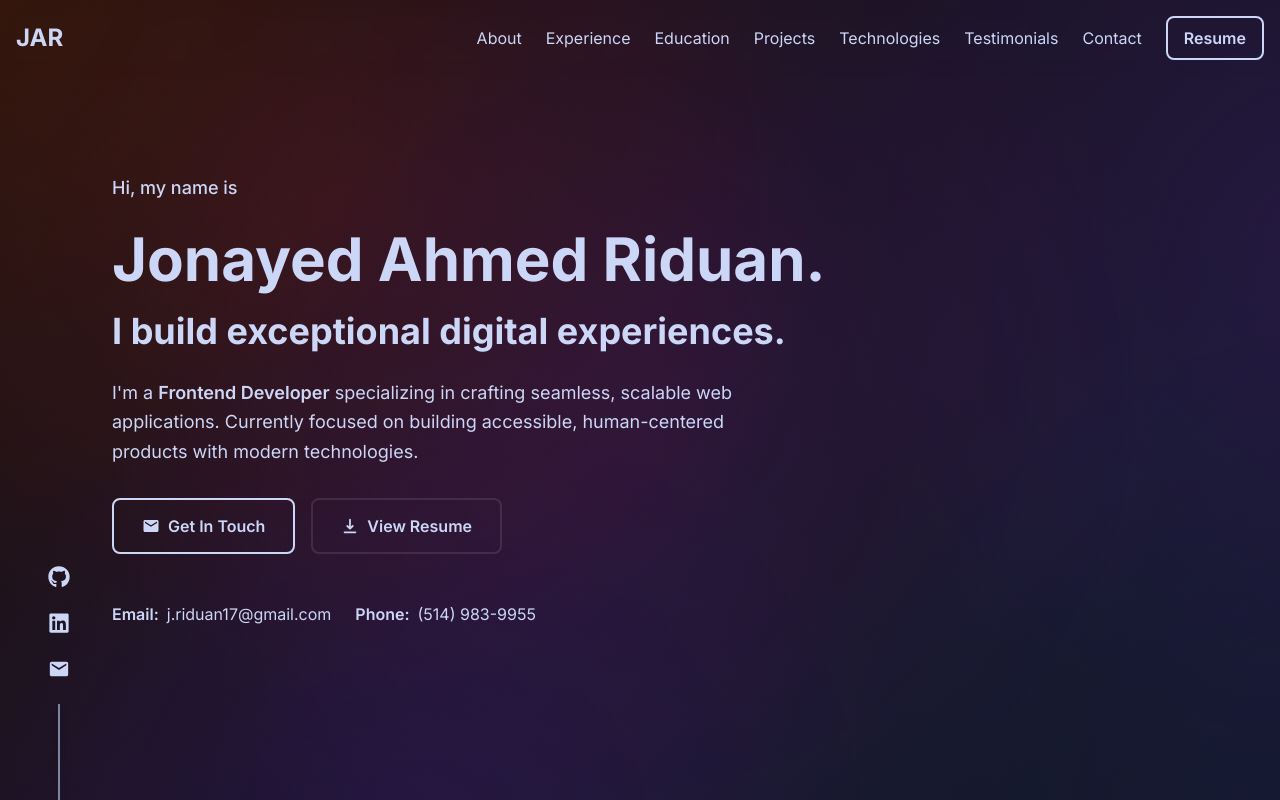
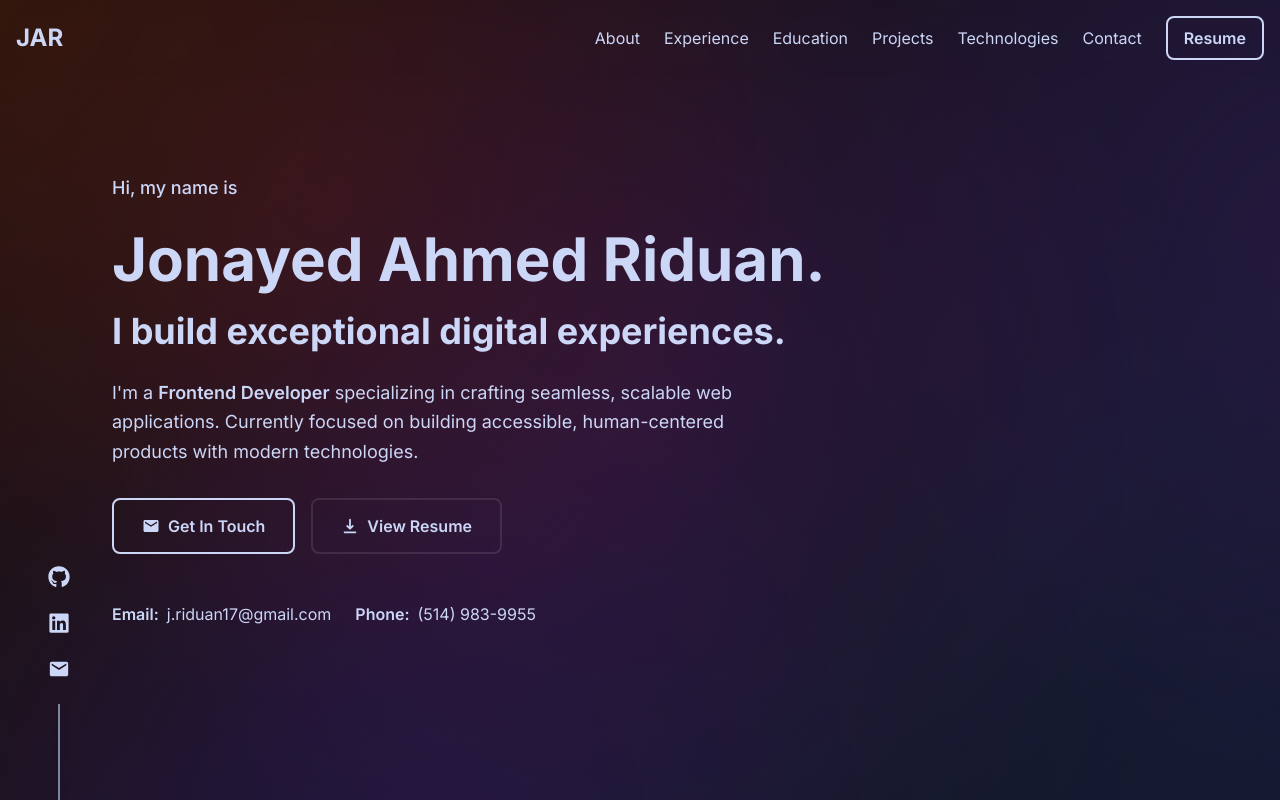
Before and after one commit to JonayedAhmed/my-portfolio, a Next.js app: page / in a window 1280 px wide. Shown: the top 800 px of the page. Built offline with nearby package versions, Linux system fonts and the light colour scheme.

Commit message:
updaetd the scrolling and routing for mobile navbar

```diff
--- a/src/app/components/Navbar.js
+++ b/src/app/components/Navbar.js
@@ -1,45 +1,68 @@
 "use client";
 import React, { useState, useEffect } from 'react';
-import Link from 'next/link';
 import { motion, AnimatePresence } from 'framer-motion';
-import { usePathname } from 'next/navigation';
+import { usePathname, useRouter } from 'next/navigation';
 import { HiMenu, HiX } from 'react-icons/hi';
 
 const navLinks = [
-    { name: 'About', href: '#about' },
-    { name: 'Experience', href: '#experience' },
-    { name: 'Education', href: '#education' },
-    { name: 'Projects', href: '#projects' },
-    { name: 'Technologies', href: '#technologies' },
-    { name: 'Testimonials', href: '#testimonials' },
-    { name: 'Contact', href: '#contact' },
+    { name: 'About', href: 'about' },
+    { name: 'Experience', href: 'experience' },
+    { name: 'Education', href: 'education' },
+    { name: 'Projects', href: 'projects' },
+    { name: 'Technologies', href: 'technologies' },
+    // { name: 'Testimonials', href: 'testimonials' },
+    { name: 'Contact', href: 'contact' },
 ];
 
-// Navbar: Smooth-scroll on home; deep-links (/#section) from other routes (e.g., /resume).
+// Navbar: Smooth-scroll on home; navigates to home + scrolls from other routes.
 const Navbar = () => {
     const [isScrolled, setIsScrolled] = useState(false);
     const [isMobileMenuOpen, setIsMobileMenuOpen] = useState(false);
     const pathname = usePathname();
+    const router = useRouter();
 
     useEffect(() => {
         const handleScroll = () => {
             setIsScrolled(window.scrollY > 50);
         };
         window.addEventListener('scroll', handleScroll);
-        return () => {
-            window.removeEventListener('scroll', handleScroll);
-        };
+        return () => window.removeEventListener('scroll', handleScroll);
     }, []);
 
-    const scrollTo = (e, href) => {
+    const handleNavClick = (e, sectionId) => {
         e.preventDefault();
         setIsMobileMenuOpen(false);
-        document.querySelector(href).scrollIntoView({
-            behavior: 'smooth'
-        });
+
+        if (pathname === '/') {
+            // On home page - smooth scroll
+            setTimeout(() => {
+                const element = document.getElementById(sectionId);
+                if (element) {
+                    element.scrollIntoView({ behavior: 'smooth' });
+                }
+            }, 100);
+        } else {
+            // On other pages - navigate to home with hash
+            router.push(`/#${sectionId}`);
+        }
+    };
+
+    const handleLogoClick = (e) => {
+        e.preventDefault();
+        setIsMobileMenuOpen(false);
+
+        if (pathname === '/') {
+            const hero = document.getElementById('hero');
+            if (hero) {
+                hero.scrollIntoView({ behavior: 'smooth' });
+            }
+        } else {
+            router.push('/');
+        }
     };
 
     return (
+        <>
             <motion.header
                 className={`fixed top-0 left-0 right-0 z-50 transition-all duration-300 ${isScrolled
                     ? 'bg-navy/85 backdrop-blur-xl border-b border-white/10 shadow-[0_8px_32px_rgba(0,0,0,0.3)]'
@@ -51,53 +74,32 @@ const Navbar = () => {
             >
                 <div className="container mx-auto px-4">
                     <div className="flex justify-between items-center py-4">
-                    <div className="text-2xl font-bold">
-                        {pathname === '/' ? (
                         <a
-                                href="#hero"
-                                onClick={(e) => scrollTo(e, '#hero')}
-                                className="text-accent hover:text-accent/80 transition-colors duration-300"
+                            href="/"
+                            onClick={handleLogoClick}
+                            className="text-2xl font-bold text-accent hover:text-accent/80 transition-colors duration-300"
                         >
                             JAR
                         </a>
-                        ) : (
-                            <Link
-                                href="/"
-                                className="text-accent hover:text-accent/80 transition-colors duration-300"
-                            >
-                                JAR
-                            </Link>
-                        )}
-                    </div>
 
                         {/* Desktop Navigation */}
                         <nav className="hidden md:flex items-center gap-6">
                             {navLinks.map((link) => (
-                            pathname === '/' ? (
                                 <a
                                     key={link.name}
-                                    href={link.href}
-                                    onClick={(e) => scrollTo(e, link.href)}
+                                    href={`/#${link.href}`}
+                                    onClick={(e) => handleNavClick(e, link.href)}
                                     className="text-lightest-slate hover:text-accent transition-colors duration-300"
                                 >
                                     {link.name}
                                 </a>
-                            ) : (
-                                <Link
-                                    key={link.name}
-                                    href={`/${link.href}`}
-                                    className="text-lightest-slate hover:text-accent transition-colors duration-300"
-                                >
-                                    {link.name}
-                                </Link>
-                            )
                             ))}
-                        <Link
+                            <a
                                 href="/resume"
                                 className="text-accent hover:text-accent/80 transition-all duration-300 border-2 border-accent/30 rounded-lg px-4 py-2 hover:border-accent hover:bg-accent/10 hover:shadow-[0_0_20px_rgba(100,255,218,0.2)] font-semibold"
                             >
                                 Resume
-                        </Link>
+                            </a>
                         </nav>
 
                         {/* Mobile Menu Button */}
@@ -109,52 +111,42 @@ const Navbar = () => {
                             {isMobileMenuOpen ? <HiX size={28} /> : <HiMenu size={28} />}
                         </button>
                     </div>
+                </div>
+            </motion.header>
 
-                {/* Mobile Menu */}
+            {/* Mobile Menu - Fixed position dropdown */}
             <AnimatePresence>
                 {isMobileMenuOpen && (
                     <motion.div
-                            initial={{ opacity: 0, height: 0 }}
-                            animate={{ opacity: 1, height: 'auto' }}
-                            exit={{ opacity: 0, height: 0 }}
-                            transition={{ duration: 0.3 }}
-                            className="md:hidden overflow-hidden"
+                        initial={{ opacity: 0, y: -10 }}
+                        animate={{ opacity: 1, y: 0 }}
+                        exit={{ opacity: 0, y: -10 }}
+                        transition={{ duration: 0.2 }}
+                        className="fixed top-[72px] left-0 right-0 z-50 md:hidden px-4"
                     >
-                            <nav className="flex flex-col gap-4 py-6 px-4 bg-white/5 backdrop-blur-xl rounded-lg border border-white/10 mb-4">
+                        <nav className="flex flex-col gap-4 py-6 px-4 bg-white/5 backdrop-blur-xl rounded-lg border border-white/10 shadow-2xl">
                             {navLinks.map((link) => (
-                                    pathname === '/' ? (
                                 <a
                                     key={link.name}
-                                            href={link.href}
-                                            onClick={(e) => scrollTo(e, link.href)}
+                                    href={`/#${link.href}`}
+                                    onClick={(e) => handleNavClick(e, link.href)}
                                     className="text-lightest-slate hover:text-accent transition-colors duration-300 py-2 px-4 rounded-lg hover:bg-white/5"
                                 >
                                     {link.name}
                                 </a>
-                                    ) : (
-                                        <Link
-                                            key={link.name}
-                                            href={`/${link.href}`}
-                                            onClick={() => setIsMobileMenuOpen(false)}
-                                            className="text-lightest-slate hover:text-accent transition-colors duration-300 py-2 px-4 rounded-lg hover:bg-white/5"
-                                        >
-                                            {link.name}
-                                        </Link>
-                                    )
                             ))}
-                                <Link
+                            <a
                                 href="/resume"
                                 onClick={() => setIsMobileMenuOpen(false)}
                                 className="text-accent hover:text-accent/80 transition-all duration-300 border-2 border-accent/30 rounded-lg px-4 py-3 text-center hover:border-accent hover:bg-accent/10 font-semibold mt-2"
                             >
                                 Resume
-                                </Link>
+                            </a>
                         </nav>
                     </motion.div>
                 )}
             </AnimatePresence>
-            </div>
-        </motion.header>
+        </>
     );
 };
 
```
Lines whose indentation alone changed are shown as unchanged.
